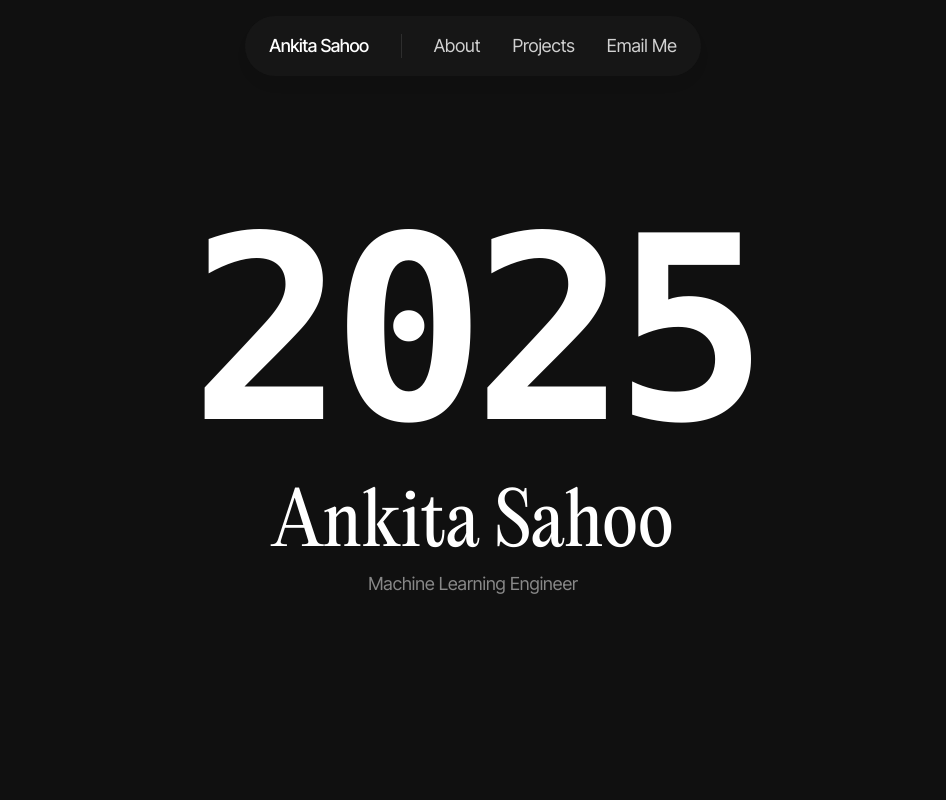
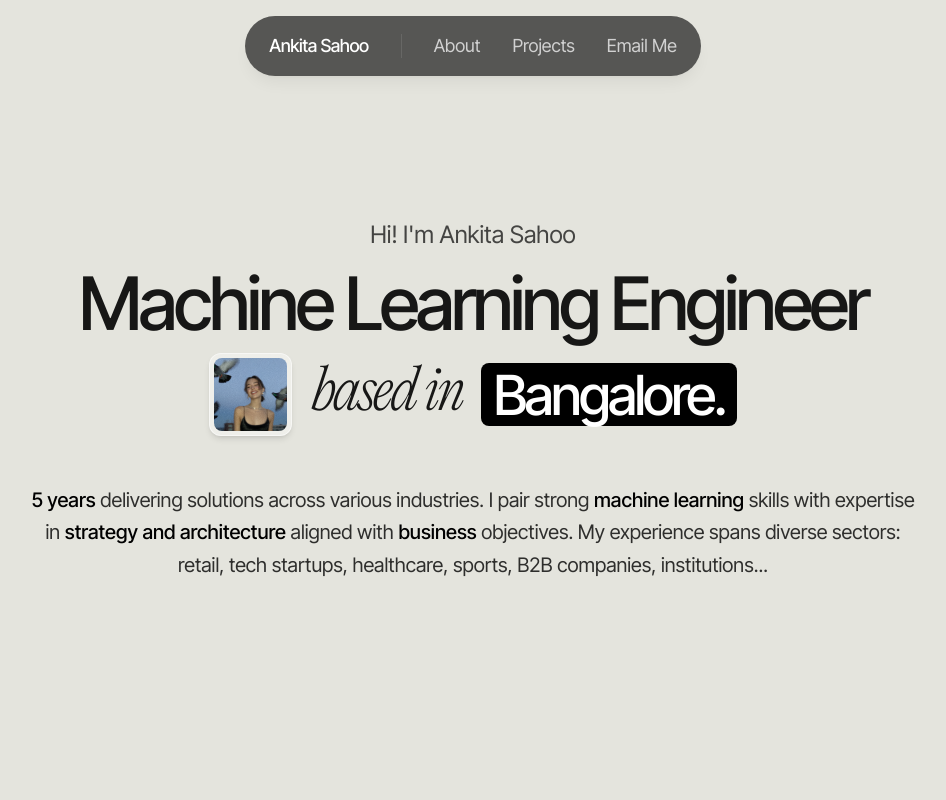
Before and after one commit to ezDecode/ProjectAnkita, a Next.js app: page / in a window 1280 px wide. Shown: the top 800 px of the page, without its empty margins (167-1113 px from the left). Built offline with nearby package versions, Linux system fonts and the light colour scheme.

Commit message:
feat: remove .font-ppneue class for exclusive use of Inter Tight; enhance Hero component layout and animations; fix syntax error in closing tag

```diff
--- a/src/app/globals.css
+++ b/src/app/globals.css
@@ -7,11 +7,6 @@
   --foreground: #171717;
   scrollbar-width: none;
 }
-
-/*
-  PLAN EXECUTED: Removed the unnecessary and confusing .font-ppneue class.
-  The project now exclusively uses Inter Tight for sans-serif text.
-*/
 
 /* Ensure fonts are loaded and applied */
 .font-editorial {
@@ -24,6 +19,9 @@
   font-family: var(--font-editorial), ui-serif, serif !important;
 }
 
+.font-t1korium {
+  font-family: var(--font-t1korium), ui-serif, serif !important;
+}
 
 /* Base body font is now Inter Tight */
 body {
@@ -63,3 +61,9 @@ body {
   white-space: nowrap;
   padding: 0 2rem;
 }
+
+/* PLAN EXECUTED: Added a subtle, custom text selection color for a more polished feel. */
+::selection {
+  background-color: #A0A096; /* A soft, warm gray */
+  color: #FFFFFF; /* Crisp white text for contrast */
+}
--- a/src/components/Hero.tsx
+++ b/src/components/Hero.tsx
@@ -1,87 +1,81 @@
 'use client';
 
-import React, { useEffect, useState } from 'react';
-import { motion, useSpring, useTransform, Variants } from 'framer-motion';
+import React from 'react';
+import { motion, Variants } from 'framer-motion';
+import Image from 'next/image';
 
-// --- Sub-component for the animated Kinetic Digit ---
-// This creates the "slot machine" effect for a single number
-const KineticDigit = ({ finalDigit, isAnimated }: { finalDigit: number; isAnimated: boolean }) => {
-    const [isCounting, setIsCounting] = useState(true);
-    // A spring animation that goes from 0 to 100
-    const spring = useSpring(0, { mass: 0.1, stiffness: 100, damping: 10 });
+// --- Animation Variants (unchanged) ---
+const containerVariants: Variants = {
+    hidden: { opacity: 0 },
+    visible: {
+        opacity: 1,
+        transition: { staggerChildren: 0.15, delayChildren: 0.3 },
+    },
+};
 
-    // Map the spring's output to cycle through numbers 0-9
-    const displayDigit = useTransform(spring, (current) =>
-        Math.round(current) % 10
-    );
-
-    useEffect(() => {
-        let timeout: NodeJS.Timeout;
-        if (isAnimated) {
-            // Start the spring animation
-            spring.set(100);
-            // After a delay, stop the cycling and settle on the final digit
-            timeout = setTimeout(() => {
-                spring.set(finalDigit);
-                setIsCounting(false);
-            }, 1500);
-        } else {
-            spring.set(finalDigit);
-        }
-        return () => clearTimeout(timeout);
-    }, [isAnimated, spring, finalDigit]);
-
-    return <motion.span>{isCounting ? displayDigit : finalDigit}</motion.span>;
+const fadeUpVariants: Variants = {
+    hidden: { opacity: 0, y: 30 },
+    visible: {
+        opacity: 1, y: 0,
+        transition: { duration: 0.8, ease: [0.22, 1, 0.36, 1] },
+    },
 };
 
 
-// --- Main Animation Variants ---
-const textContainerVariants: Variants = {
-    hidden: { opacity: 0 },
-    visible: { opacity: 1, transition: { staggerChildren: 0.2, delay: 1.8 } },
-};
+// --- The Main Hero Component ---
+const Hero = ({ isAnimated }: { isAnimated: boolean }) => {
+    return (
+        <section className="relative w-full bg-[#e4e4dd] min-h-screen flex flex-col items-center justify-center">
+            <motion.div
+                className="relative w-full max-w-7xl text-center px-8 py-16"
+                variants={containerVariants}
+                initial="hidden"
+                animate={isAnimated ? 'visible' : 'hidden'}
+            >
+                {/* --- Introductory Text --- */}
+                <motion.p variants={fadeUpVariants} className="font-inter text-2xl text-black/70 mb-4">
+                    Hi! I'm Ankita Sahoo
+                </motion.p>
 
-const textVariants: Variants = {
-    hidden: { opacity: 0, y: 30 },
-    visible: { opacity: 1, y: 0, transition: { duration: 0.8, ease: [0.22, 1, 0.36, 1] } },
-};
+                {/* --- The Main Typographic Block --- */}
+                <div className="relative mx-auto w-full">
 
-// --- Main Hero Component ---
-const Hero = ({ isAnimated }: { isAnimated: boolean }) => {
-    const year = new Date().getFullYear().toString().split('').map(Number); // [2, 0, 2, 4]
+                    <motion.h2
+                        variants={fadeUpVariants}
+                        className="font-inter text-[7.2vw] md:text-[5.76vw] font-medium leading-none tracking-tighter text-black/90 whitespace-nowrap"
+                    >
+                        Machine Learning Engineer
+                    </motion.h2>
 
-    return (
-        <section className="relative flex h-screen w-full flex-col items-center justify-center overflow-hidden bg-[#101010]">
-            <div className="relative z-10 text-center">
+                    <motion.h2
+                        variants={fadeUpVariants}
+                        className="mt-[1vw] font-inter text-[5.76vw] md:text-[4.32vw] font-medium leading-none tracking-tighter text-black/90 flex items-center justify-center gap-[1.5vw]"
+                    >
+                        <div className="relative inline-block h-[1.5em] aspect-square p-1 rounded-xl bg-white/40 backdrop-blur-md border border-white/50 shadow-md">
+                           <div className="relative w-full h-full rounded-lg overflow-hidden">
+                                <Image
+                                    src="/assets/placeholder.png"
+                                    alt="Ankita's Location"
+                                    fill
+                                    className="object-cover"
+                                />
+                            </div>
+                        </div>
+                        <span className="font-editorial font-light italic">based in</span>
+                        <span className="bg-black text-white px-3 py-1 rounded-lg">Bangalore.</span>
+                    {/* PLAN EXECUTED: Removed the extra space in the closing tag to fix the critical syntax error. */}
+                    </motion.h2>
 
-                {/* The Kinetic Counter */}
-                <div className="flex justify-center font-mono text-[28vw] font-bold leading-none tracking-tighter text-white md:text-[20vw]">
-                    {year.map((digit, index) => (
-                        <KineticDigit key={index} finalDigit={digit} isAnimated={isAnimated} />
-                    ))}
                 </div>
 
-                {/* The Main Text Content */}
-                <motion.div
-                    className="mt-8"
-                    variants={textContainerVariants}
-                    initial="hidden"
-                    animate={isAnimated ? 'visible' : 'hidden'}
+                {/* --- The Descriptive Paragraph --- */}
+                <motion.p
+                    variants={fadeUpVariants}
+                    className="max-w-4xl mx-auto mt-12 font-inter text-xl text-black/80 leading-relaxed"
                 >
-                    <motion.h1
-                        variants={textVariants}
-                        className="font-editorial text-5xl font-medium text-white sm:text-7xl"
-                    >
-                        Ankita Sahoo
-                    </motion.h1>
-                    <motion.p
-                        variants={textVariants}
-                        className="mt-2 font-inter text-lg text-white/50"
-                    >
-                        Machine Learning Engineer
-                    </motion.p>
-                </motion.div>
-            </div>
+                    <strong className="font-medium text-black">5 years</strong> delivering solutions across various industries. I pair strong <strong className="font-medium text-black">machine learning</strong> skills with expertise in <strong className="font-medium text-black">strategy and architecture</strong> aligned with <strong className="font-medium text-black">business</strong> objectives. My experience spans diverse sectors: retail, tech startups, healthcare, sports, B2B companies, institutions...
+                </motion.p>
+            </motion.div>
         </section>
     );
 };
```
